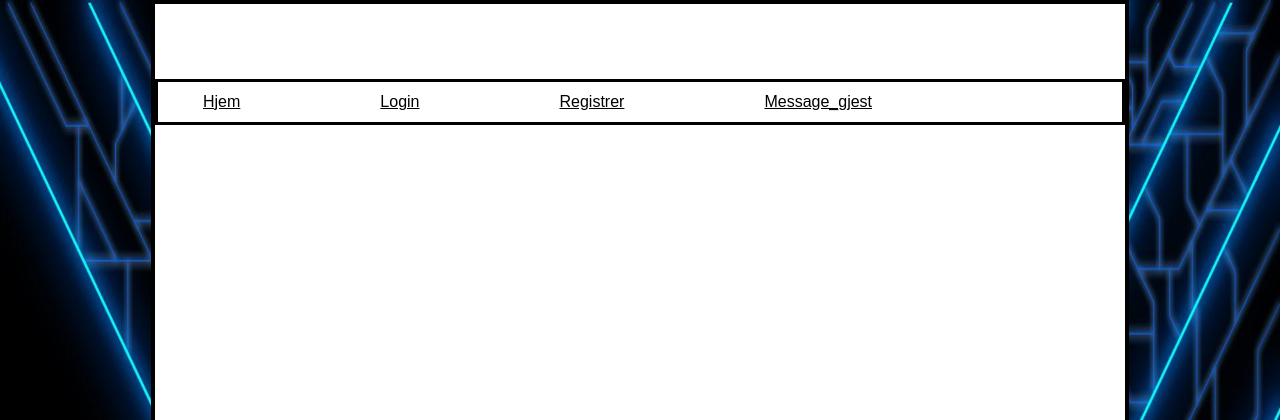
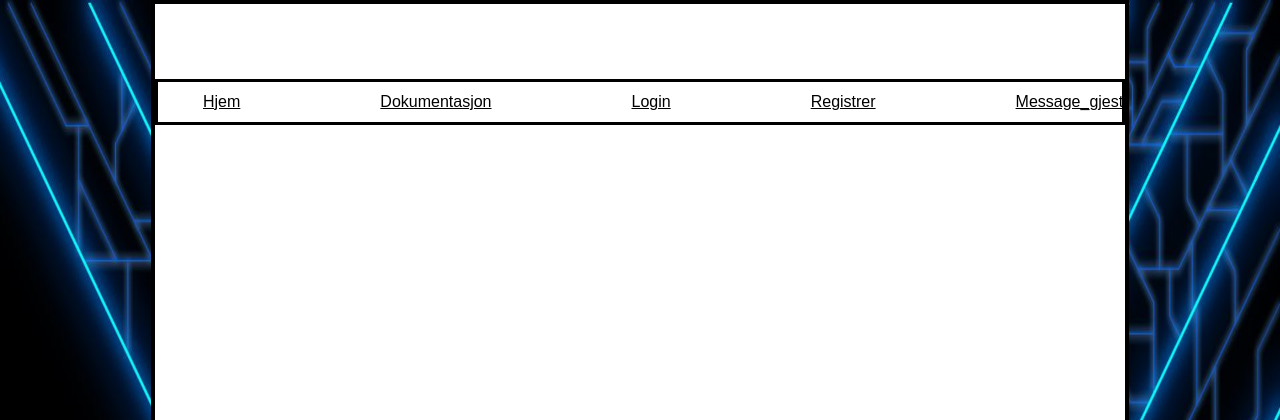
Before and after one commit to Prosjekt-Gruppe-5/Prosjekt5, a PHP site: page / in a window 1280 px wide. Shown: the top 420 px of the page. Run offline with PHP 8.4, Linux system fonts and the light colour scheme.

Commit message:
Add files via upload

```diff
--- a/index.php
+++ b/index.php
@@ -18,6 +18,7 @@
 
 <div id="nav">
     <a href="index.php">Hjem</a>
+    <a href="dokumentasjon.html">Dokumentasjon</a>
     <?php
                   if (isset($_SESSION['loggedin'])) {
                       echo '<form action="sites/includes/logout.inc.php" method="POST">
@@ -37,7 +38,6 @@
                     echo '<span class="regis"><a href = "sites/message_gjest.php">Message_gjest</a></span>';
                   }
               ?>
-              <a href="dokumentasjon.html"></a>
         </div>
         </div>
 
```
